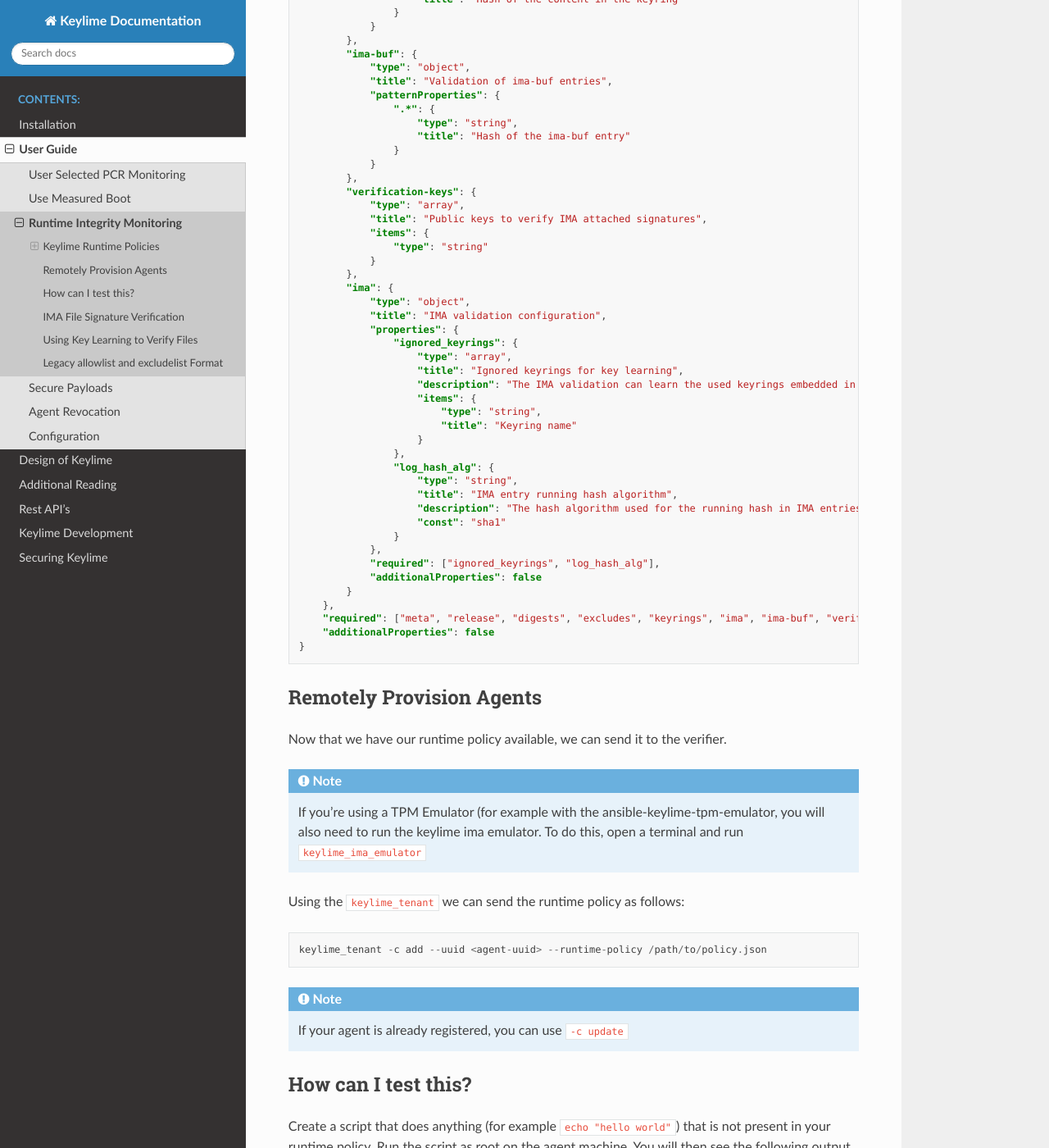
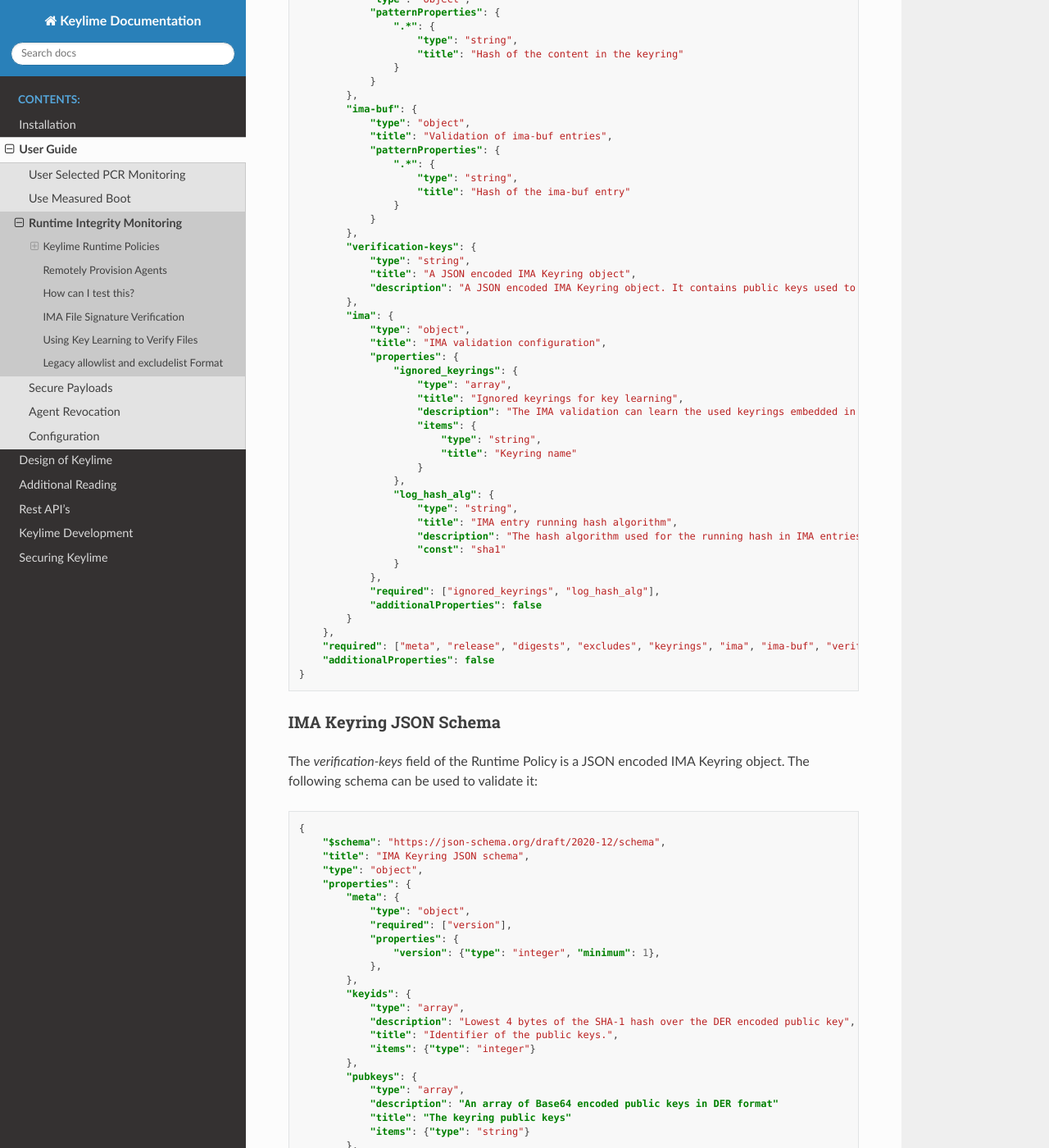
Before and after one commit to keylime/keylime, a Sphinx documentation site: the page built from docs/user_guide/runtime_ima.rst, in a window 1280 px wide and 1400 px high, scrolled down 5213 px. Shown: the whole window at 82% size. Built offline with Sphinx 7.4.7 and the Read the Docs theme 2.0.0, drawn with Linux system fonts in a browser that asks for light colours; some of the changed text lies outside the part shown.

Commit message:
docs: Fix Runtime Policy JSON schema to reflect the reality
Previously, the documented Runtime Policy JSON schema did not correspond
to the actual implementation.

This change aligns the documented JSON Schema to the actual
implementation.

Fixes #1564

Signed-off-by: Anderson Toshiyuki Sasaki <ansasaki@redhat.com>

```diff
--- a/docs/user_guide/runtime_ima.rst
+++ b/docs/user_guide/runtime_ima.rst
@@ -202,18 +202,22 @@
 
     {
         "$schema": "https://json-schema.org/draft/2020-12/schema",
-        "title": "Keylime IMA policy",
+        "title": "Keylime Runtime policy",
         "type": "object",
         "properties": {
             "meta": {
                 "type": "object",
                 "properties": {
+                    "generator": {
+                        "type": "integer",
+                        "description": "Identifier of the origin of the policy."
+                    },
                     "version": {
                         "type": "integer",
                         "description": "Version number of the IMA policy schema"
                     }
                 },
-                "required": ["version"],
+                "required": ["version", "generator"],
                 "additionalProperties": false
             },
             "release": {
@@ -237,7 +241,7 @@
             },
             "excludes": {
                 "type": "array",
-                "title": "Excluded file paths",
+                "title": "Regular expression strings to match file paths to exclude",
                 "items": {
                     "type": "string",
                     "format": "regex"
@@ -263,11 +267,9 @@
                 }
             },
             "verification-keys": {
-                "type": "array",
-                "title": "Public keys to verify IMA attached signatures",
-                "items": {
-                    "type": "string"
-                }
+                "type": "string",
+                "title": "A JSON encoded IMA Keyring object",
+                "description": "A JSON encoded IMA Keyring object. It contains public keys used to verify IMA attached signatures",
             },
             "ima": {
                 "type": "object",
@@ -294,6 +296,43 @@
             }
         },
         "required": ["meta", "release", "digests", "excludes", "keyrings", "ima", "ima-buf", "verification-keys"],
+        "additionalProperties": false
+    }
+
+IMA Keyring JSON Schema
+~~~~~~~~~~~~~~~~~~~~~~~
+
+The `verification-keys` field of the Runtime Policy is a JSON encoded IMA Keyring object.
+The following schema can be used to validate it:
+
+.. sourcecode:: json
+
+    {
+        "$schema": "https://json-schema.org/draft/2020-12/schema",
+        "title": "IMA Keyring JSON schema",
+        "type": "object",
+        "properties": {
+            "meta": {
+                "type": "object",
+                "required": ["version"],
+                "properties": {
+                    "version": {"type": "integer", "minimum": 1},
+                },
+            },
+            "keyids": {
+                "type": "array",
+                "description": "Lowest 4 bytes of the SHA-1 hash over the DER encoded public key",
+                "title": "Identifier of the public keys.",
+                "items": {"type": "integer"}
+            },
+            "pubkeys": {
+                "type": "array",
+                "description": "An array of Base64 encoded public keys in DER format"
+                "title": "The keyring public keys"
+                "items": {"type": "string"}
+            },
+        },
+        "required": ["keyids", "pubkeys"],
         "additionalProperties": false
     }
 
```
